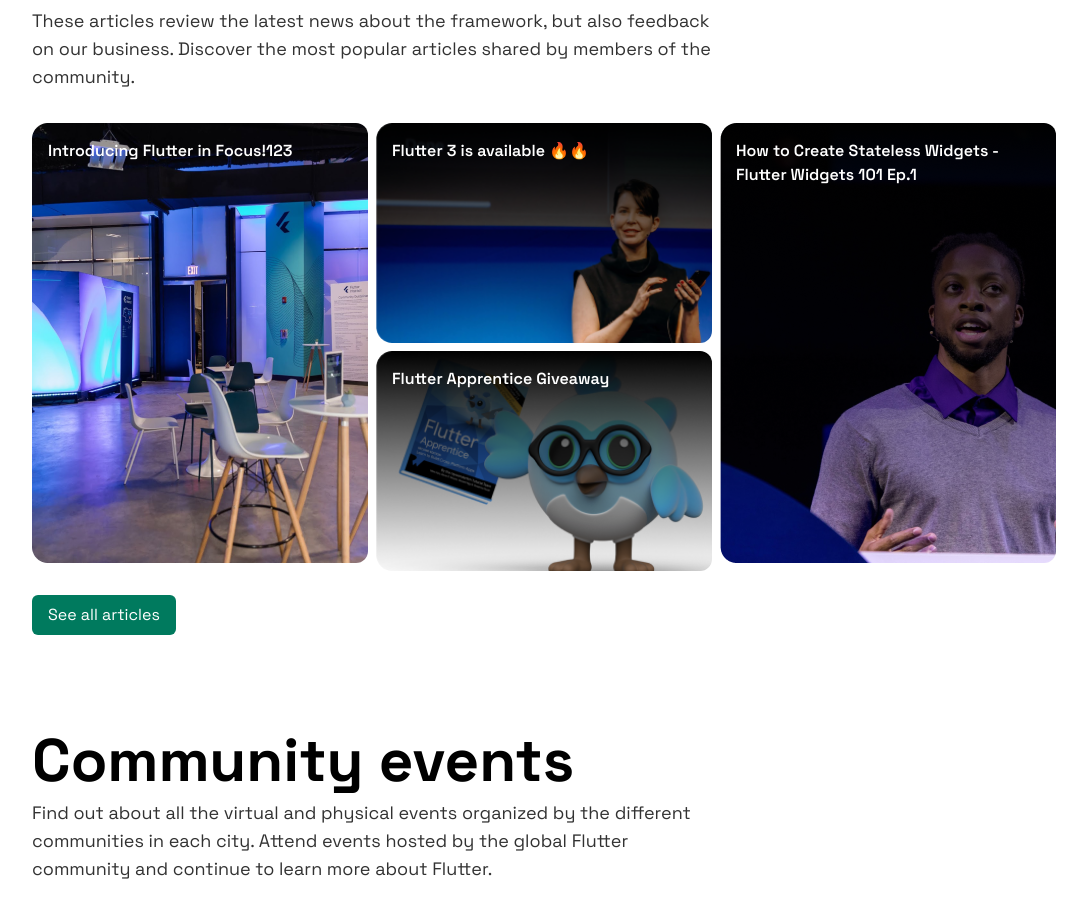
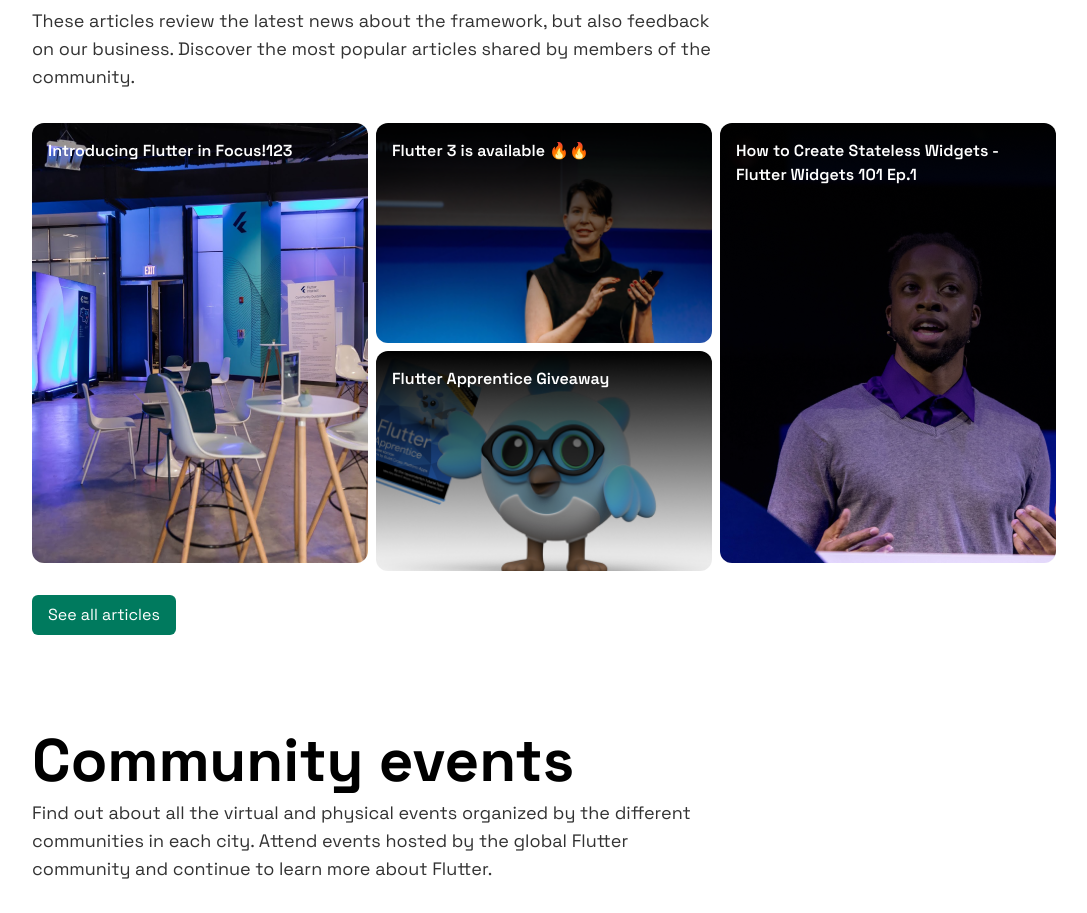
Before and after one commit to octopse/flutter-website-cmr, a Next.js app: page / in a window 1280 px wide. Shown: the part 1305-2218 px from the top of the page, without its empty margins (96-1183 px from the left). Built offline with nearby package versions, Linux system fonts and the light colour scheme.

Commit message:
Centered backgound image in ArticlesCard

```diff
--- a/components/ArticlesCard.jsx
+++ b/components/ArticlesCard.jsx
@@ -2,7 +2,7 @@
 
 function ArticlesCard({title, image}){
     return(
-        <div className="group p-4 w-full h-full bg-no-repeat bg-left-top bg-cover rounded-xl relative overflow-hidden" style={{backgroundImage: `url(${image.src})`}}>
+        <div className="group p-4 w-full h-full bg-no-repeat bg-center bg-cover rounded-xl relative overflow-hidden" style={{backgroundImage: `url(${image.src})`}}>
             <h3 className="text-white font-semibold group-hover:-translate-y-20">{title}</h3>
             <div className="w-full bg-white p-4 rounded-xl space-y-2 border-2 border-gray-300 absolute left-0 bottom-0 translate-y-52 hidden group-hover:block group-hover:translate-y-0">
                 <div className="flex mt-2 space-x-4">
```
